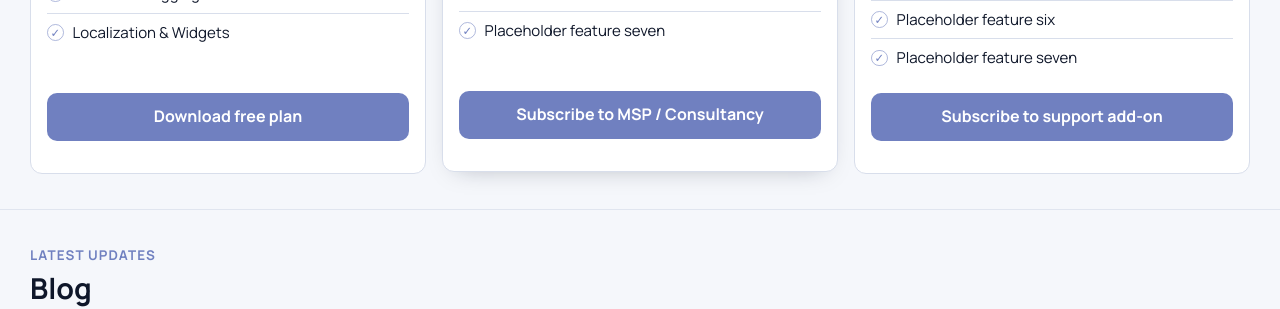
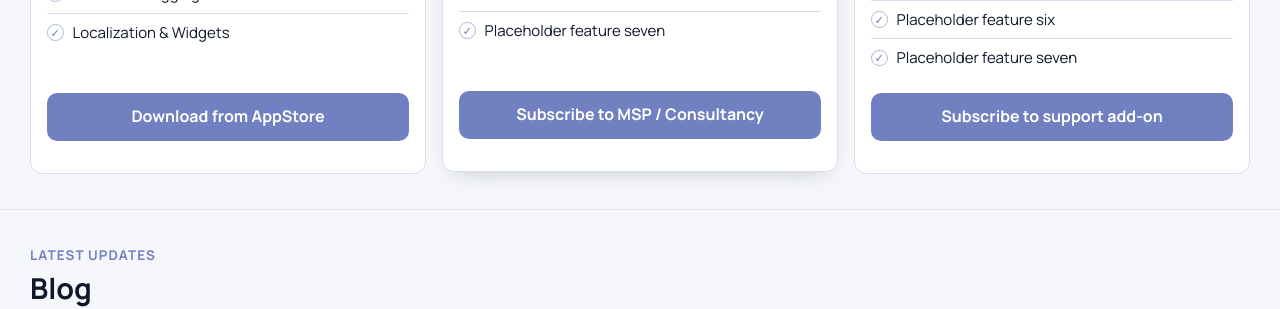
Before and after one commit to jonbrown21/abmwarranty, a Jekyll site: the page built from index.md, in a window 1280 px wide and 900 px high, scrolled down 4487 px. Shown: the part 155-464 px from the top of the window. Built offline with Jekyll 4.4.1, drawn with Linux system fonts in a browser that asks for light colours.

Commit message:
copy: change free plan CTA to Download from AppStore

```diff
--- a/_includes/sections/pricing.html
+++ b/_includes/sections/pricing.html
@@ -18,7 +18,7 @@
           <li><span class="feature-check" aria-hidden="true">✓</span>Advanced Logging</li>
           <li><span class="feature-check" aria-hidden="true">✓</span>Localization & Widgets</li>
         </ul>
-        <p class="abm-cta-row"><a class="abm-btn full-width" href="{{ site.app_store_url }}" target="_blank" rel="noopener noreferrer">Download free plan</a></p>
+        <p class="abm-cta-row"><a class="abm-btn full-width" href="{{ site.app_store_url }}" target="_blank" rel="noopener noreferrer">Download from AppStore</a></p>
       </article>
 
       <article class="abm-card pricing-card pricing-card--featured">
```
